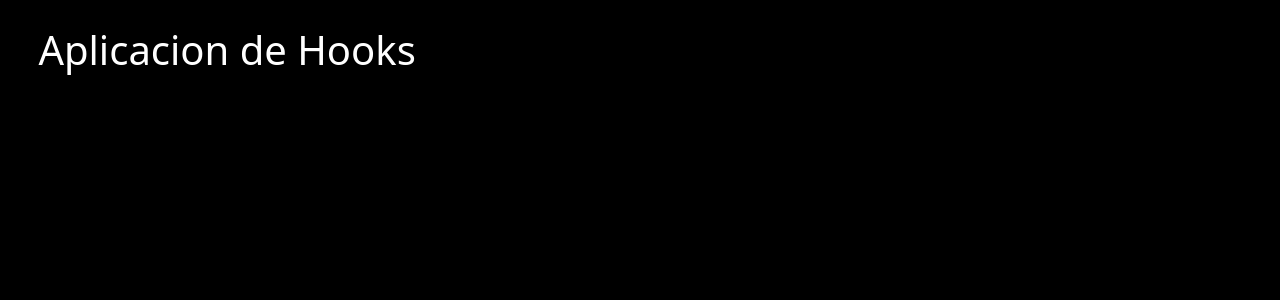
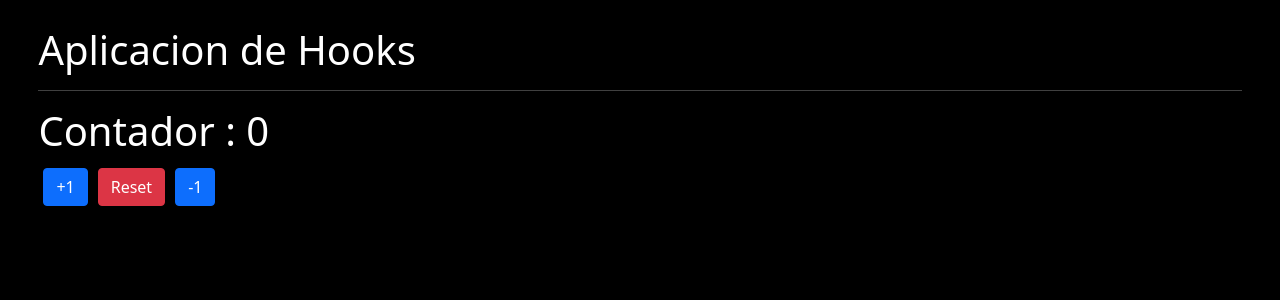
Before and after one commit to YossecSA/Contador, a React (Vite) app: page / in a window 1280 px wide. Shown: the top 300 px of the page. Built offline with nearby package versions, Linux system fonts and the light colour scheme.

Commit message:
diseño de la interfaz de contador

```diff
--- a/src/HooksApp.jsx
+++ b/src/HooksApp.jsx
@@ -1,9 +1,12 @@
 import React from 'react'
+import { ContadorComponent } from './components/ContadorComponent'
 
 export const HooksApp = () => {
-  return (
-    <>
-        <h1>Aplicacion de Hooks</h1>
-    </>
-  )
+    return (
+        <>
+            <h1>Aplicacion de Hooks</h1>
+            <hr />
+            <ContadorComponent></ContadorComponent>
+        </>
+    )
 }
--- /dev/null
+++ b/src/components/ContadorComponent.jsx
@@ -0,0 +1,12 @@
+import React from 'react'
+
+export const ContadorComponent = () => {
+  return (
+    <>
+        <h1>Contador : 0</h1>
+        <button className='btn btn-primary' onClick={ () => incrementar() }> +1 </button>
+        <button className='btn btn-danger'  onClick={() => resetear()}> Reset</button>
+        <button className='btn btn-primary' onClick={() => decrementar()}> -1 </button>
+    </>
+  )
+}
--- a/src/index.css
+++ b/src/index.css
@@ -3,3 +3,6 @@ body{
   color: white;
   margin: 2% 3%;
 }
+button{
+  margin: 5px;
+}
```
